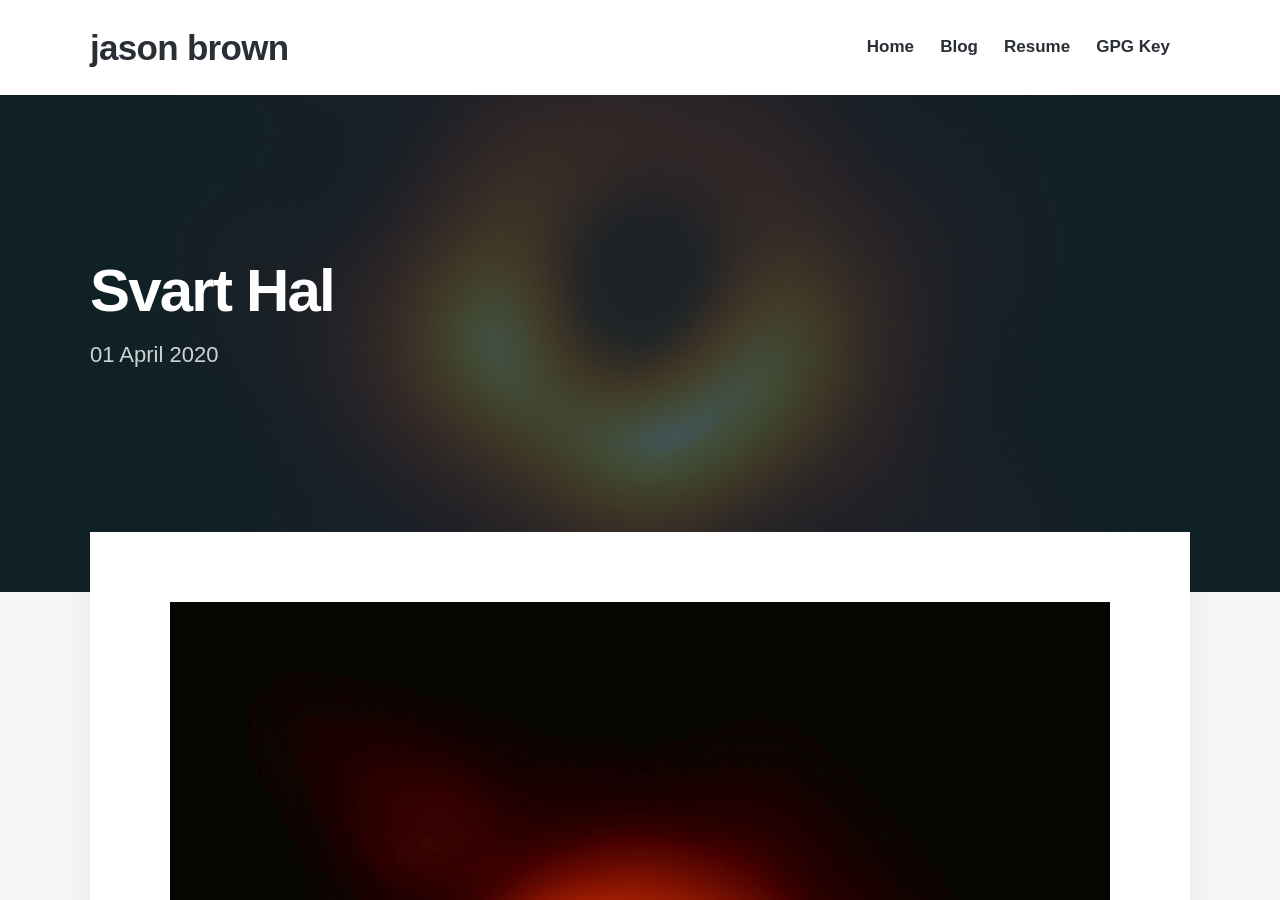
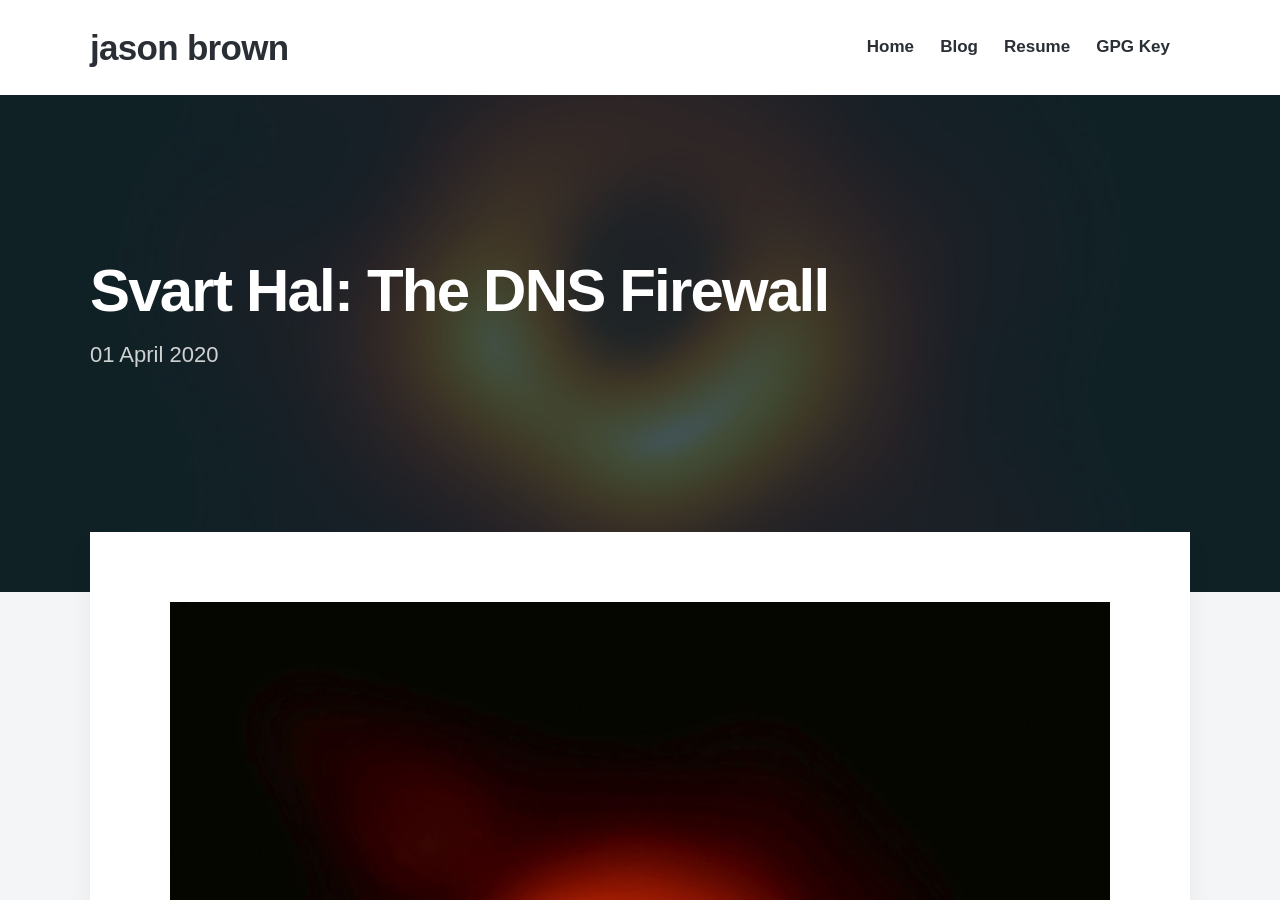
Before and after one commit to jasonbrown17/jasonbrown17.github.io, a Jekyll site: the page built from _posts/2020-04-01-svart-hal.markdown, in a window 1280 px wide and 900 px high. Built offline with Jekyll 4.4.1, drawn with Linux system fonts in a browser that asks for light colours; nearby versions of some CDN libraries; some web fonts are replaced.

Commit message:
Blog Post: Svart Hal - Title Change

```diff
--- a/_posts/2020-04-01-svart-hal.markdown
+++ b/_posts/2020-04-01-svart-hal.markdown
@@ -1,12 +1,12 @@
 ---
 layout: post
-title:  "Svart Hal"
+title:  "Svart Hal: The DNS Firewall"
 categories: Privacy DNS Malware URL Web Filtering
 date: "2020-04-01 00:00:00 -0400"
 featured_image: "/images/blog/svarthal.jpg"
 ---
 
-![Svart Hal](/images/blog/svarthal.jpg)
+![Svart Hal: The DNS Firewall](/images/blog/svarthal.jpg)
 
 With the unprecedented circumstances we as a society are facing, we have begun to transition from on-premise to a remote workforce. Though this transition is exciting to some, it can truly bring undue stress to an organization, its workforce, and IT infrastructure. Organizations that are new to a remote workforce struggle to ensure that their employees are practicing good cyber hygiene while at home. Ensuring that data is backed up and secured, employees using work devices instead of personal devices when working, and maintaining updated software and antivirus. Many of these systems are automated, pushing software and updates and may not be able to communicate with an employee end point remotely.
 
```
